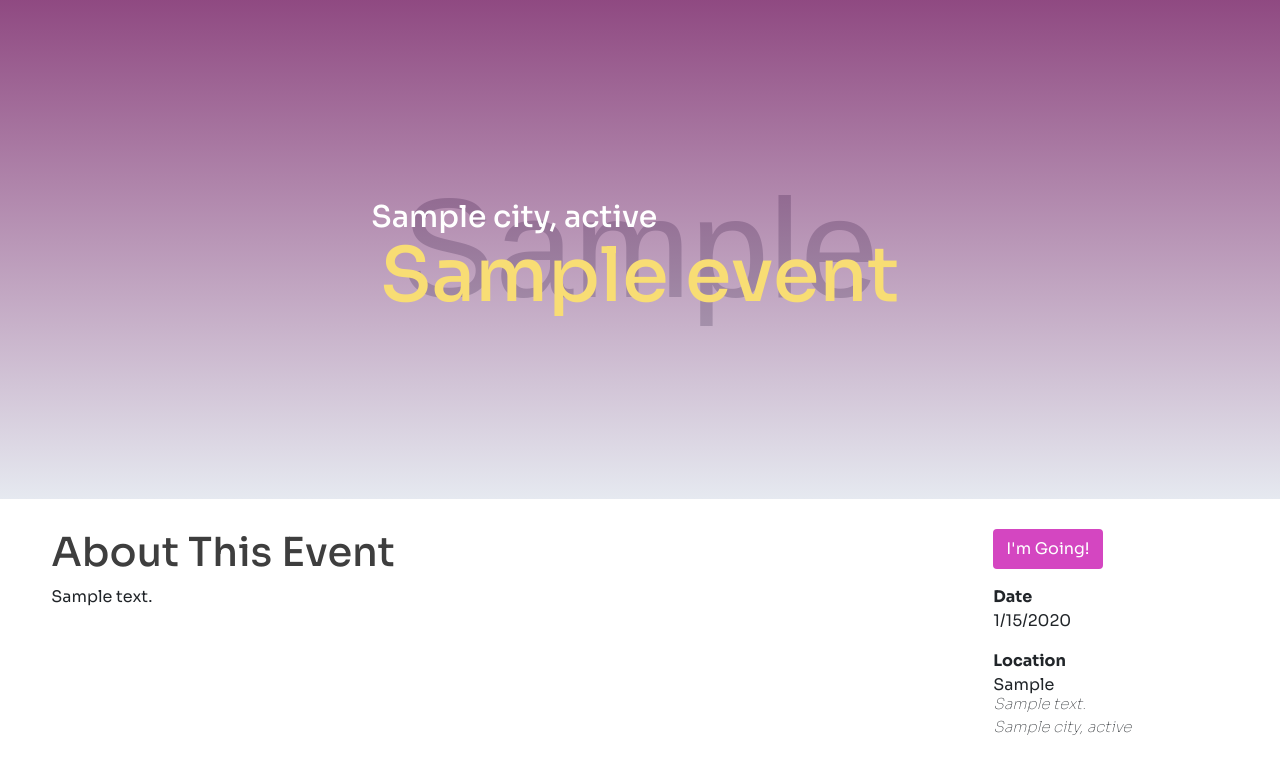
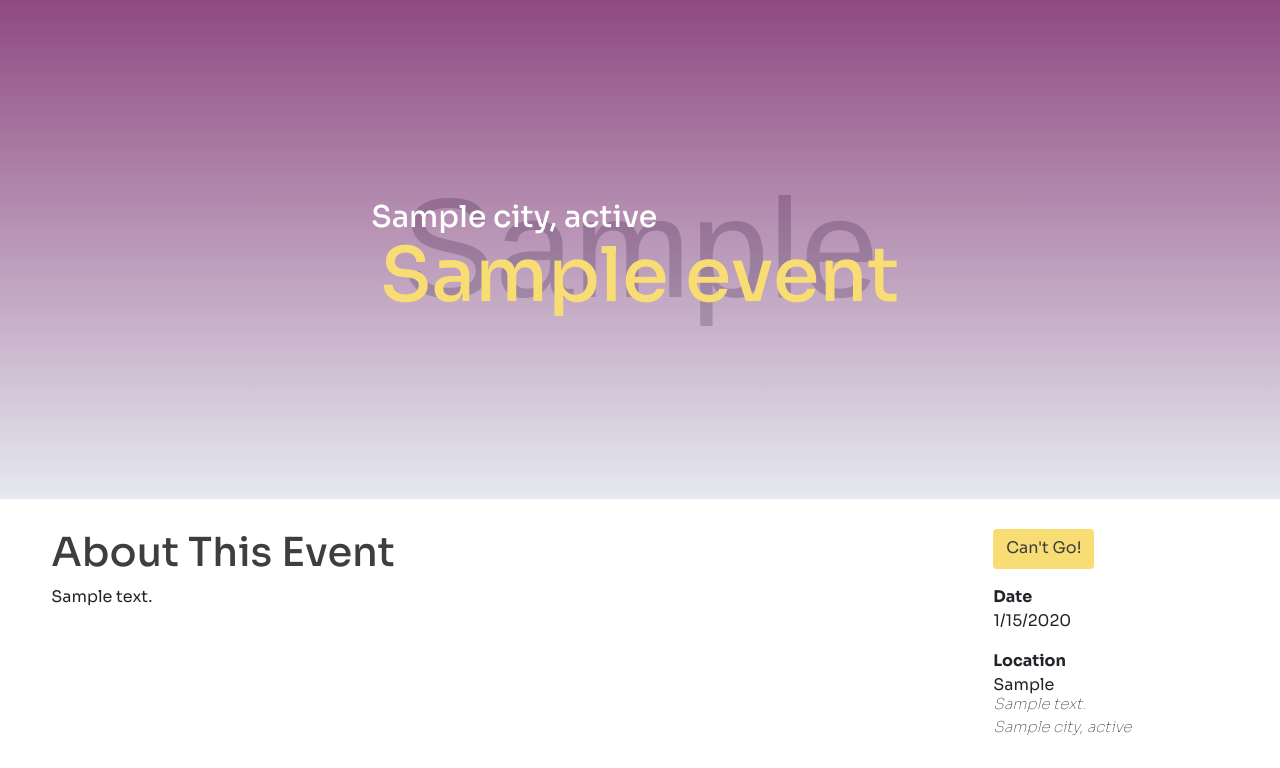
Before and after one commit to fnedarb/sei_project_two, a Django app: page /event/1 in a window 1280 px wide. Shown: the part 76-844 px from the top of the page. Run offline with Django 3.2, Linux system fonts and the light colour scheme; a user stored in the database is signed in; tables that the repository leaves empty hold one stand-in row (values such as "Sample post"); grey boxes marked "Sample" are stand-in pictures; some libraries are stand-ins or nearby versions.

Commit message:
Added going button that is dynamic with user attendance

```diff
--- a/main_app/static/styles/main.css
+++ b/main_app/static/styles/main.css
@@ -690,6 +690,12 @@ nav {
     height: 40px;
 }
 
+#remove-attend {
+    background-color: #F8DD74;
+    color: #3E3E3E;
+    height: 40px;
+}
+
 /* Event Page - Users Attending */
 .event-users {
     width: 100%;
@@ -718,6 +724,7 @@ nav {
     flex-direction: row;
     justify-content: space-between;
     align-items: flex-start;
+    flex-wrap: wrap;
     width: 100%;
 }
 
--- a/main_app/templates/event_detail.html
+++ b/main_app/templates/event_detail.html
@@ -30,7 +30,13 @@
                 <h1>About This Event</h1>
             </div>
             <div class="event-attend">
-                <button id="attend" class="btn">I'm Going!</button>
+                {% for prof in profile %}
+                {% if prof in event.users_attending.all %}
+                <a href="/event/{{event.pk}}/user/{{user.pk}}?attending=remove" id="remove-attend" class="btn">Can't Go!</a>
+                {% else %}
+                <a href="/event/{{event.pk}}/user/{{user.pk}}?attending=add" id="attend" class="btn">I'm Going!</a>
+                {% endif %}
+                {% endfor %}
             </div>
         </div>
         <div class="event-full-details">
--- a/main_app/urls.py
+++ b/main_app/urls.py
@@ -9,4 +9,5 @@ urlpatterns = [
     path('accounts/signup/', views.Signup.as_view(), name="signup"),
     path('city/<int:pk>/post/new', views.PostCreate.as_view(), name="post-create"),
     path('event/<int:pk>', views.EventDetailView.as_view(), name="event-detail"),
+    path('event/<int:pk>/user/<int:user_pk>/', views.UserAttending.as_view(), name="user_attending")
 ]
--- a/main_app/views.py
+++ b/main_app/views.py
@@ -121,3 +121,15 @@ class PostDelete(DeleteView):
     model = Post
     template_name = " "
     success_url = "/profile/"
+
+
+class UserAttending(View):
+    def get(self, request, pk, user_pk):
+        user_pk = Profile.objects.get(user=self.request.user.pk)
+        print(user_pk)
+        attending = request.GET.get("attending")
+        if (attending == "remove"):
+            Event.objects.get(pk=pk).users_attending.remove(user_pk)
+        if (attending == "add"):
+            Event.objects.get(pk=pk).users_attending.add(user_pk)
+        return redirect('event-detail')
```
